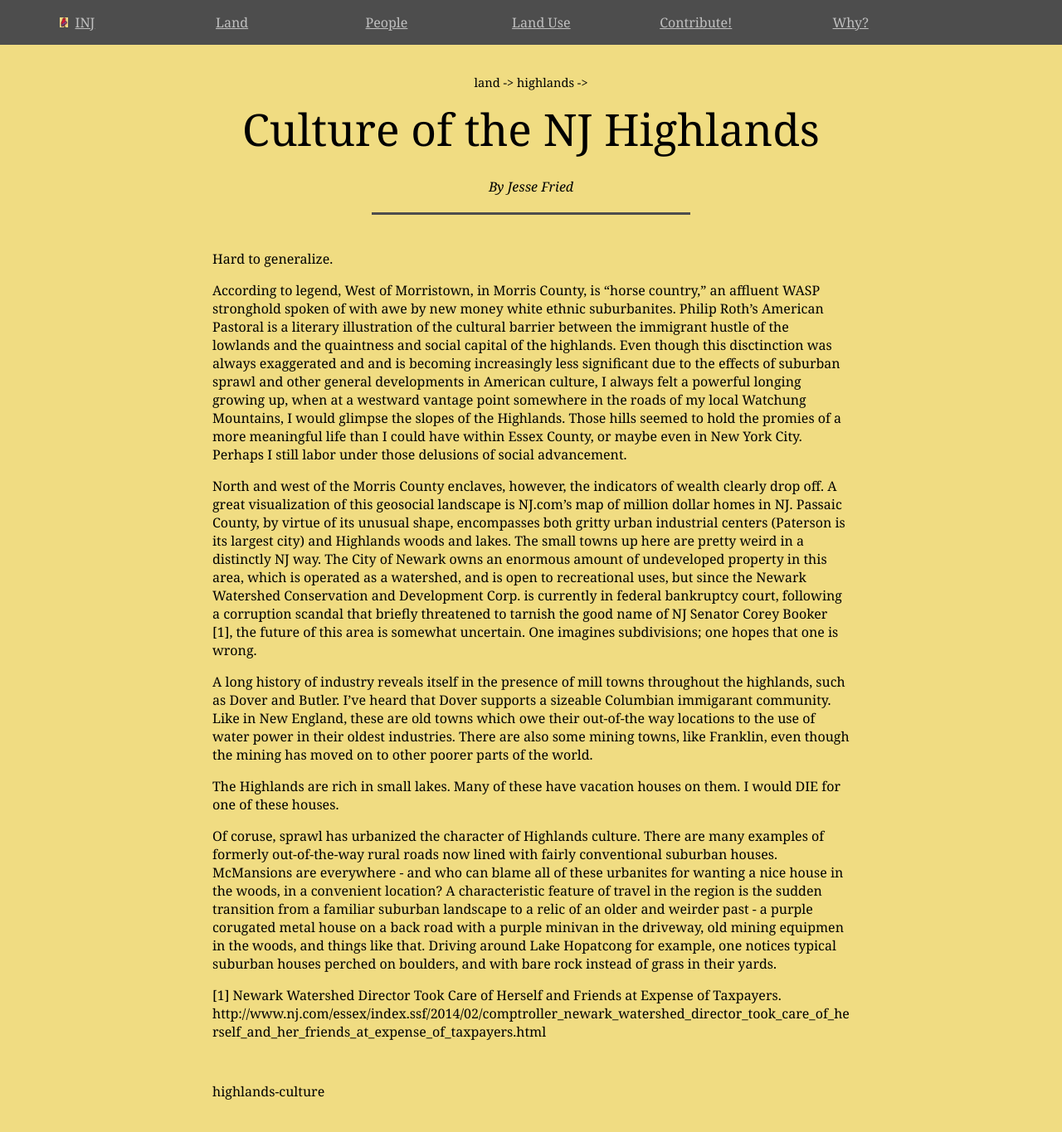
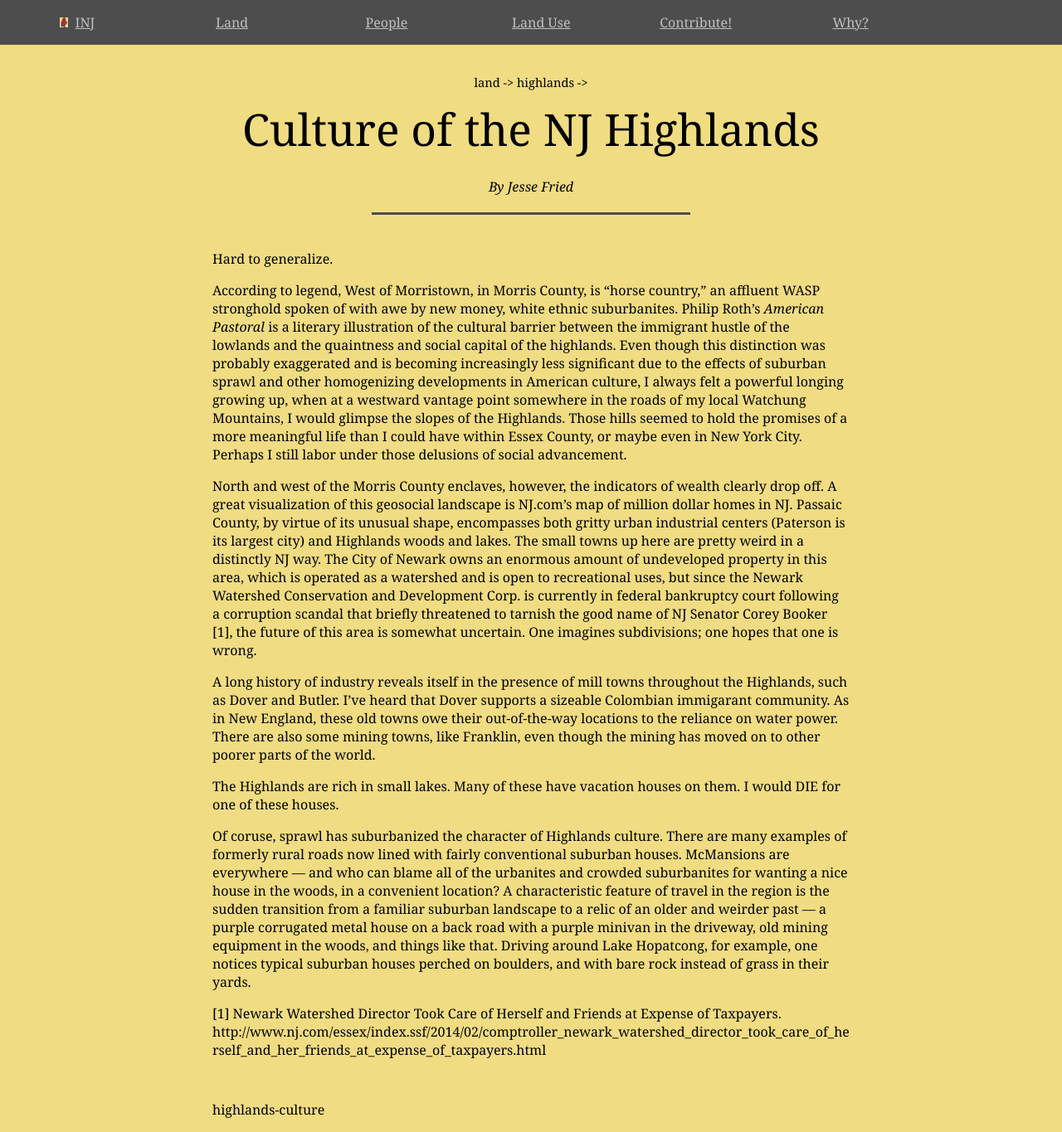
Before and after one commit to jonfried/oakafee.github.io, a Jekyll site: the page built from _posts/2016-09-26-highlands-culture.md, in a window 1280 px wide. Shown: the whole page at 83% size. Built offline with Jekyll 4.4.1, drawn with Linux system fonts in a browser that asks for light colours; before the commit the page ends 1343 px from its top, so only the background shows below that.

Commit message:
10/27/16 - Highlands culture
Reading this one, which I really liked, I realized that the last two immigration pieces I read, European and Asian, didn't have the flair and edge that most of the site does. Perhaps something to revisit.

```diff
--- a/_posts/2016-09-26-highlands-culture.md
+++ b/_posts/2016-09-26-highlands-culture.md
@@ -10,15 +10,14 @@
 
 Hard to generalize.
 
-According to legend, West of Morristown, in Morris County, is “horse country,” an affluent WASP stronghold spoken of with awe by new money white ethnic suburbanites. Philip Roth’s American Pastoral is a literary illustration of the cultural barrier between the immigrant hustle of the lowlands and the quaintness and social capital of the highlands. Even though this disctinction was always exaggerated and and is becoming increasingly less significant due to the effects of suburban sprawl and other general developments in American culture, I always felt a powerful longing growing up, when at a westward vantage point somewhere in the roads of my local Watchung Mountains, I would glimpse the slopes of the Highlands. Those hills seemed to hold the promies of a more meaningful life than I could have within Essex County, or maybe even in New York City. Perhaps I still labor under those delusions of social advancement.
+According to legend, West of Morristown, in Morris County, is “horse country,” an affluent WASP stronghold spoken of with awe by new money, white ethnic suburbanites. Philip Roth’s <i>American Pastoral</i> is a literary illustration of the cultural barrier between the immigrant hustle of the lowlands and the quaintness and social capital of the highlands. Even though this distinction was probably exaggerated and is becoming increasingly less significant due to the effects of suburban sprawl and other homogenizing developments in American culture, I always felt a powerful longing growing up, when at a westward vantage point somewhere in the roads of my local Watchung Mountains, I would glimpse the slopes of the Highlands. Those hills seemed to hold the promises of a more meaningful life than I could have within Essex County, or maybe even in New York City. Perhaps I still labor under those delusions of social advancement.
 
+North and west of the Morris County enclaves, however, the indicators of wealth clearly drop off. A great visualization of this geosocial landscape is NJ.com’s map of million dollar homes in NJ. Passaic County, by virtue of its unusual shape, encompasses both gritty urban industrial centers (Paterson is its largest city) and Highlands woods and lakes. The small towns up here are pretty weird in a distinctly NJ way. The City of Newark owns an enormous amount of undeveloped property in this area, which is operated as a watershed and is open to recreational uses, but since the Newark Watershed Conservation and Development Corp. is currently in federal bankruptcy court following a corruption scandal that briefly threatened to tarnish the good name of NJ Senator Corey Booker [1], the future of this area is somewhat uncertain. One imagines subdivisions; one hopes that one is wrong.
 
-North and west of the Morris County enclaves, however, the indicators of wealth clearly drop off. A great visualization of this geosocial landscape is NJ.com’s map of million dollar homes in NJ. Passaic County, by virtue of its unusual shape, encompasses both gritty urban industrial centers (Paterson is its largest city) and Highlands woods and lakes. The small towns up here are pretty weird in a distinctly NJ way. The City of Newark owns an enormous amount of undeveloped property in this area, which is operated as a watershed, and is open to recreational uses, but since the Newark Watershed Conservation and Development Corp. is currently in federal bankruptcy court, following a corruption scandal that briefly threatened to tarnish the good name of NJ Senator Corey Booker [1], the future of this area is somewhat uncertain. One imagines subdivisions; one hopes that one is wrong.
-
-A long history of industry reveals itself in the presence of mill towns throughout the highlands, such as Dover and Butler. I’ve heard that Dover supports a sizeable Columbian immigarant community. Like in New England, these are old towns which owe their out-of-the way locations to the use of water power in their oldest industries. There are also some mining towns, like Franklin, even though the mining has moved on to other poorer parts of the world.
+A long history of industry reveals itself in the presence of mill towns throughout the Highlands, such as Dover and Butler. I’ve heard that Dover supports a sizeable Colombian immigarant community. As in New England, these old towns owe their out-of-the-way locations to the reliance on water power. There are also some mining towns, like Franklin, even though the mining has moved on to other poorer parts of the world.
 
 The Highlands are rich in small lakes. Many of these have vacation houses on them. I would DIE for one of these houses.
 
-Of coruse, sprawl has urbanized the character of Highlands culture. There are many examples of formerly out-of-the-way rural roads now lined with fairly conventional suburban houses. McMansions are everywhere - and who can blame all of these urbanites for wanting a nice house in the woods, in a convenient location? A characteristic feature of travel in the region is the sudden transition from a familiar suburban landscape to a relic of an older and weirder past - a purple corugated metal house on a back road with a purple minivan in the driveway, old mining equipmen in the woods, and things like that. Driving around Lake Hopatcong for example, one notices typical suburban houses perched on boulders, and with bare rock instead of grass in their yards.
+Of coruse, sprawl has suburbanized the character of Highlands culture. There are many examples of formerly  rural roads now lined with fairly conventional suburban houses. McMansions are everywhere — and who can blame all of the urbanites and crowded suburbanites for wanting a nice house in the woods, in a convenient location? A characteristic feature of travel in the region is the sudden transition from a familiar suburban landscape to a relic of an older and weirder past — a purple corrugated metal house on a back road with a purple minivan in the driveway, old mining equipment in the woods, and things like that. Driving around Lake Hopatcong, for example, one notices typical suburban houses perched on boulders, and with bare rock instead of grass in their yards.
 
 [1] Newark Watershed Director Took Care of Herself and Friends at Expense of Taxpayers. http://www.nj.com/essex/index.ssf/2014/02/comptroller_newark_watershed_director_took_care_of_herself_and_her_friends_at_expense_of_taxpayers.html
```
